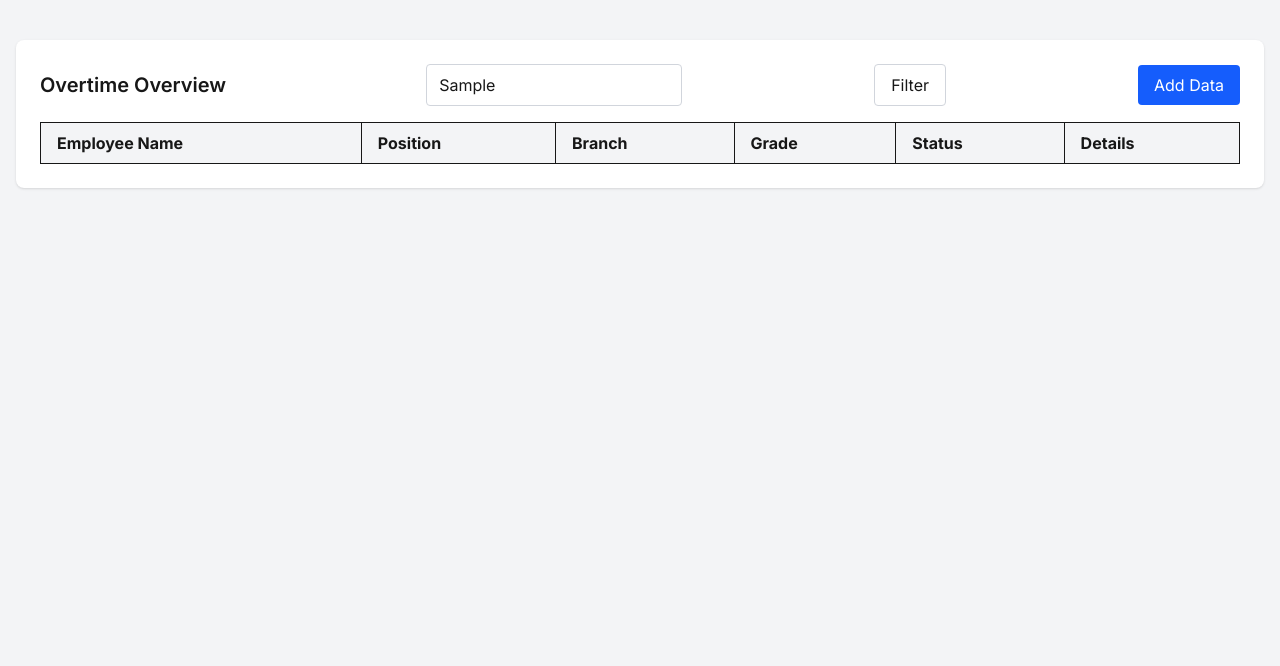
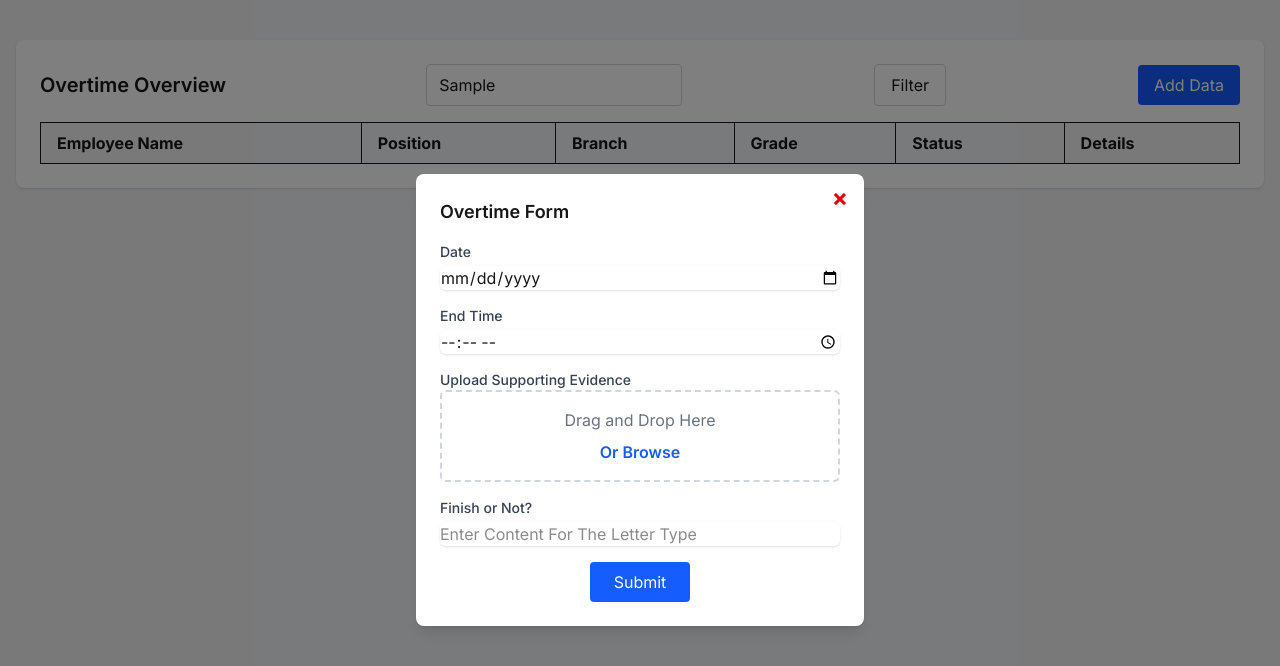
Before and after one commit to nrhlzanin/hris-cmlabs, a Next.js app in the folder frontend/: page /admin/overtime in a window 1280 px wide. Both pictures are taken after typing "Sample" into the empty fields and a click on the button "Add Data". Shown: the top 666 px of the page. Built offline with nearby package versions, Linux system fonts and the light colour scheme.

Commit message:
update overtime admin

```diff
--- a/frontend/src/app/admin/overtime/page.tsx
+++ b/frontend/src/app/admin/overtime/page.tsx
@@ -72,6 +72,7 @@ const detailData = [
 export default function OvertimeOverview() {
   const [search, setSearch] = useState("");
   const [modalOpen, setModalOpen] = useState(false);
+  const [formModalOpen, setFormModalOpen] = useState(false);
 
   const filteredEmployees = employees.filter((emp) =>
     emp.name.toLowerCase().includes(search.toLowerCase())
@@ -90,7 +91,12 @@ export default function OvertimeOverview() {
             className="border border-gray-300 rounded px-3 py-2 w-64 mr-2"
           />
           <button className="border border-gray-300 rounded px-4 py-2 mr-2">Filter</button>
-          <button className="bg-blue-600 text-white px-4 py-2 rounded hover:bg-blue-700">Add Data</button>
+          <button
+            onClick={() => setFormModalOpen(true)}
+            className="bg-blue-600 text-white px-4 py-2 rounded hover:bg-blue-700"
+          >
+            Add Data
+          </button>
         </div>
 
         <div className="overflow-x-auto">
@@ -135,7 +141,7 @@ export default function OvertimeOverview() {
         </div>
       </div>
 
-      {/* Modal Popup */}
+      {/* Detail Modal */}
       {modalOpen && (
         <div className="fixed inset-0 bg-black/50 z-50 flex items-center justify-center">
           <div className="bg-white p-6 rounded-lg shadow-lg w-[90%] max-w-3xl max-h-[90%] overflow-y-auto relative">
@@ -169,6 +175,66 @@ export default function OvertimeOverview() {
           </div>
         </div>
       )}
+
+      {/* Form Modal */}
+      {formModalOpen && (
+        <div className="fixed inset-0 bg-black/50 z-50 flex items-center justify-center">
+          <div className="bg-white p-6 rounded-lg shadow-lg w-[90%] max-w-md overflow-y-auto relative">
+            <button
+              onClick={() => setFormModalOpen(false)}
+              className="absolute top-2 right-4 text-red-600 text-2xl font-bold"
+            >
+              ×
+            </button>
+            <h2 className="text-lg font-semibold mb-4">Overtime Form</h2>
+            <form className="space-y-4">
+              <div>
+                <label className="block text-sm font-medium text-gray-700">Date</label>
+                <input
+                  type="date"
+                  className="mt-1 block w-full border-gray-300 rounded-md shadow-sm"
+                />
+              </div>
+
+              <div>
+                <label className="block text-sm font-medium text-gray-700">End Time</label>
+                <input
+                  type="time"
+                  className="mt-1 block w-full border-gray-300 rounded-md shadow-sm"
+                />
+              </div>
+
+              <div>
+                <label className="block text-sm font-medium text-gray-700">
+                  Upload Supporting Evidence
+                </label>
+                <div className="border-dashed border-2 border-gray-300 p-4 text-center rounded-md">
+                  <p className="text-gray-500 mb-2">Drag and Drop Here</p>
+                  <p className="text-blue-600 font-semibold cursor-pointer">Or Browse</p>
+                </div>
+              </div>
+
+              <div>
+                <label className="block text-sm font-medium text-gray-700">Finish or Not?</label>
+                <input
+                  type="text"
+                  placeholder="Enter Content For The Letter Type"
+                  className="mt-1 block w-full border-gray-300 rounded-md shadow-sm"
+                />
+              </div>
+
+              <div className="text-center">
+                <button
+                  type="submit"
+                  className="bg-blue-600 text-white px-6 py-2 rounded hover:bg-blue-700"
+                >
+                  Submit
+                </button>
+              </div>
+            </form>
+          </div>
+        </div>
+      )}
     </div>
   );
 }
```
